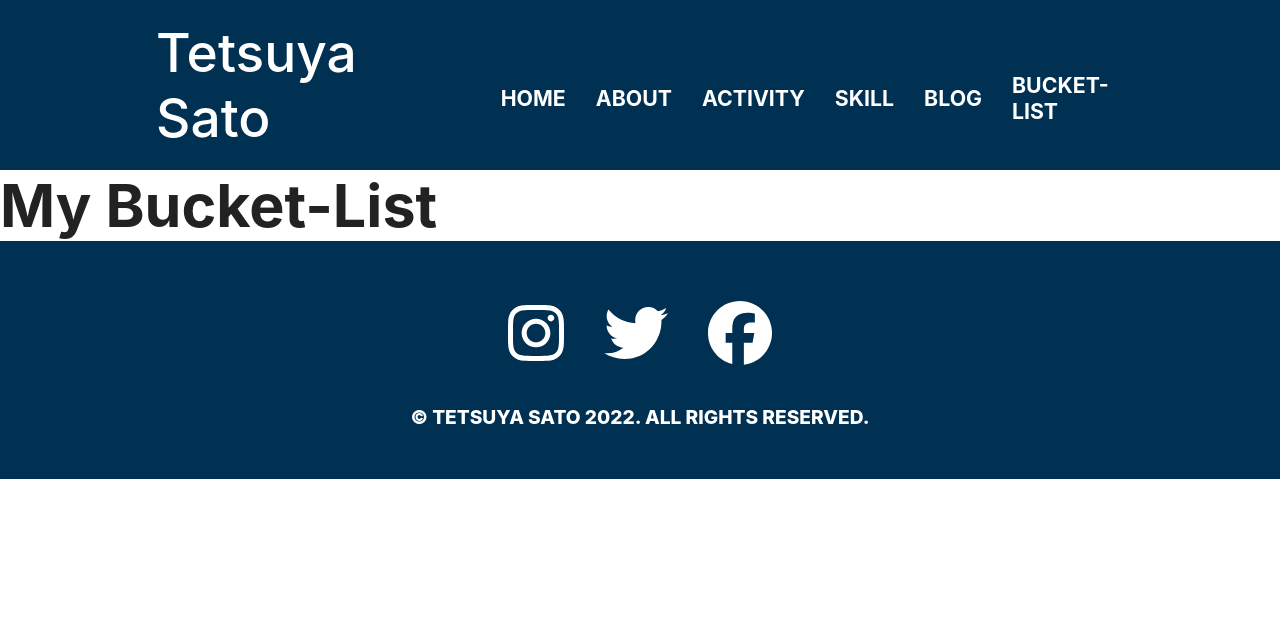
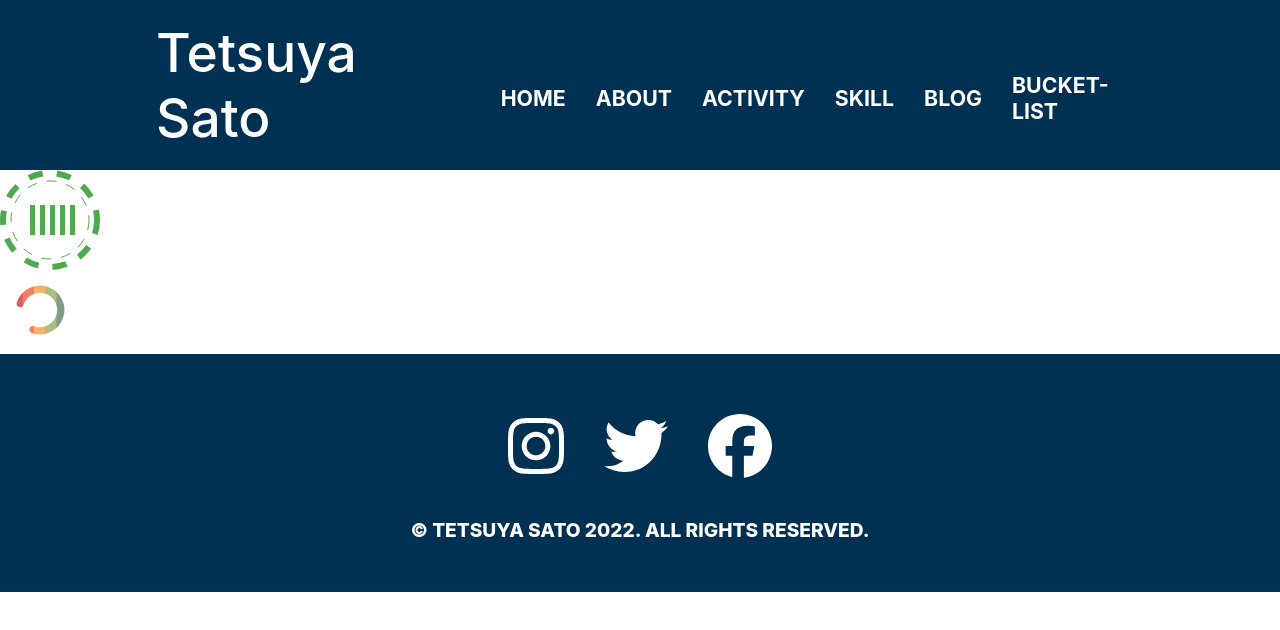
Before and after one commit to Tech-an/my_portfolio, a Next.js app: page /bucket in a window 1280 px wide. Shown: the top 630 px of the page. Built offline with nearby package versions, Linux system fonts and the light colour scheme.

Commit message:
LoaderSpinnerの動作確認◎

```diff
--- a/package.json
+++ b/package.json
@@ -18,6 +18,7 @@
     "eslint-config-next": "13.0.4",
     "next": "13.0.4",
     "react": "18.2.0",
-    "react-dom": "18.2.0"
+    "react-dom": "18.2.0",
+    "react-loader-spinner": "^5.3.4"
   }
 }
--- a/pages/bucket.jsx
+++ b/pages/bucket.jsx
@@ -1,3 +1,30 @@
+import { CirclesWithBar, ColorRing } from "react-loader-spinner";
+// import "react-loader-spinner/dist/loader/css/react-spinner-loader.css";
+
 export default function Bucket() {
-  return <h1>My Bucket-List</h1>;
+  return (
+    <>
+      <CirclesWithBar
+        height="100"
+        width="100"
+        color="#4fa94d"
+        wrapperStyle={{}}
+        wrapperClass=""
+        visible={true}
+        outerCircleColor=""
+        innerCircleColor=""
+        barColor=""
+        ariaLabel="circles-with-bar-loading"
+      />
+      <ColorRing
+        visible={true}
+        height="80"
+        width="80"
+        ariaLabel="blocks-loading"
+        wrapperStyle={{}}
+        wrapperClass="blocks-wrapper"
+        colors={["#e15b64", "#f47e60", "#f8b26a", "#abbd81", "#849b87"]}
+      />
+    </>
+  );
 }
```
Also changed, not shown: 1 other file (tests, documents, lock files or other folders).
